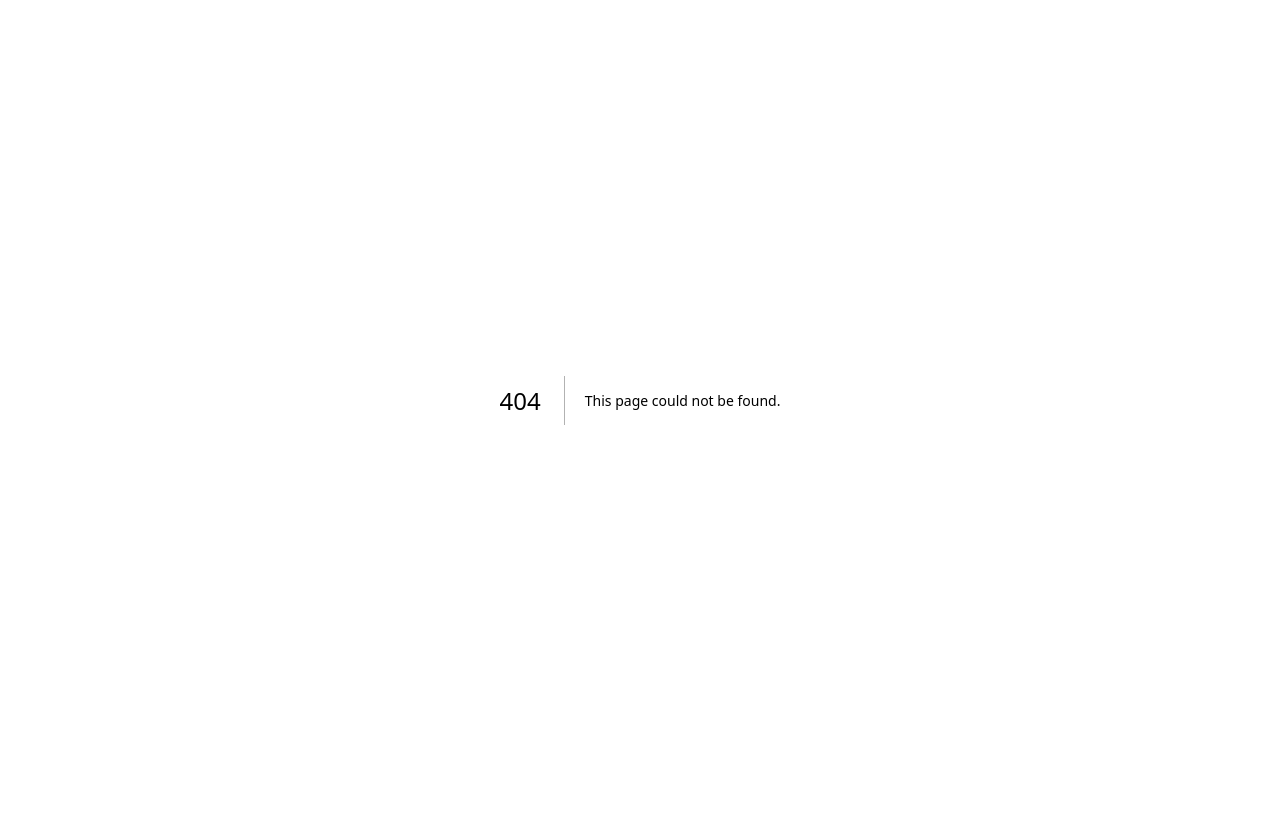
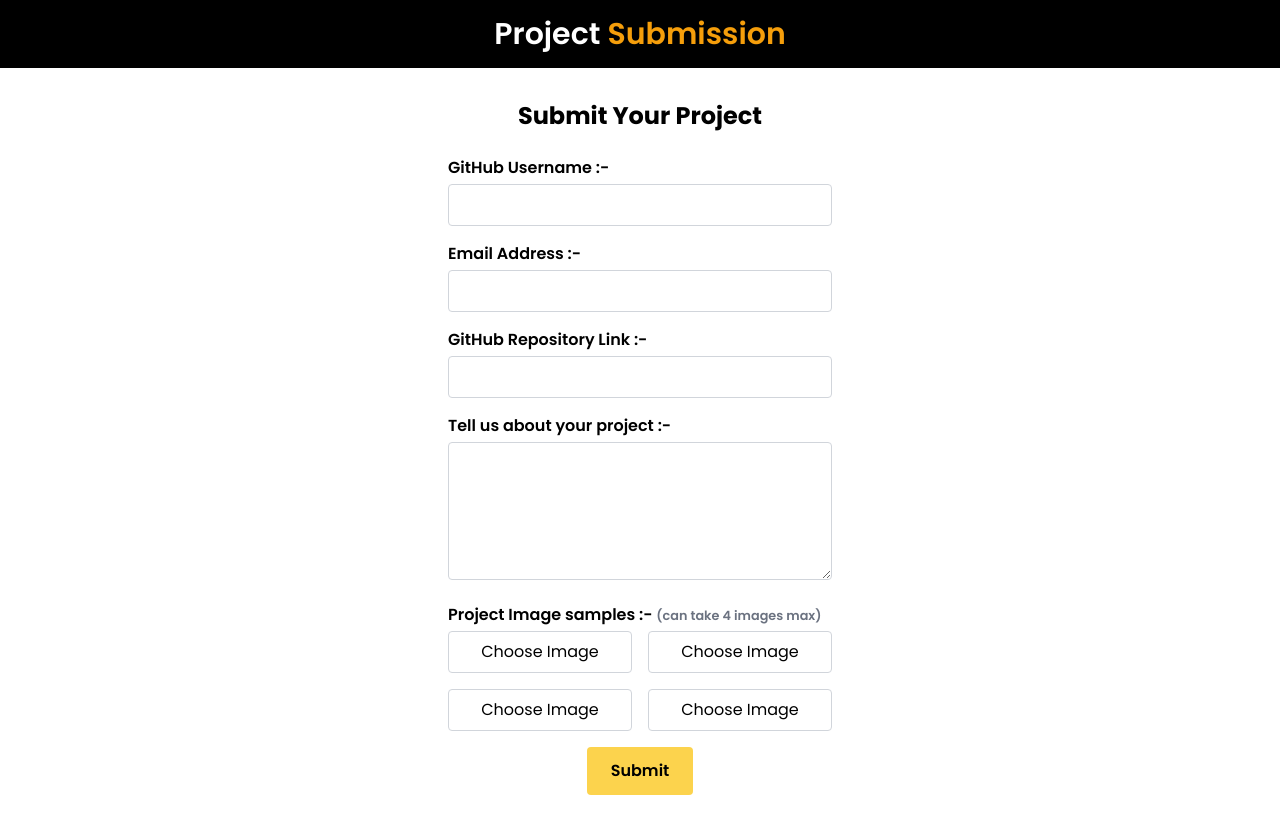
Before and after one commit to Sohan-Rout/EcmaProjects, a Next.js app: page /submit-project in a window 1280 px wide. Before the commit this address had no page. Before the commit the page ends 800 px from the top, so only its background shows below. Built offline with nearby package versions, Linux system fonts and the light colour scheme.

Commit message:
jaggu removed timeline updated and submit projects and home page is created

```diff
--- a/app/components/navbar.jsx
+++ b/app/components/navbar.jsx
@@ -1,5 +1,5 @@
 import { useState, useEffect } from 'react';
-import SubmitProjectPopup from './SubmitProjectPopup';
+import Link from 'next/link';
 
 const LoadingOverlay = () => (
   <div className="fixed inset-0 bg-black bg-opacity-75 flex items-center justify-center z-50">
@@ -50,14 +50,6 @@
     }
   };
 
-  const openPopup = () => {
-    setIsOpen(true);
-  };
-
-  const closePopup = () => {
-    setIsOpen(false);
-  };
-
   return (
     <>
       {loading && <LoadingOverlay />}
@@ -67,7 +59,6 @@
             {/* Logo - Left aligned */}
             <div className="flex-shrink-0 flex items-center space-x-3">
               <button onClick={() => scrollToSection('home')} className="group flex items-center space-x-3">
-                {/* Removed favicon image */}
                 <h1 className="text-xl font-mono font-bold tracking-tight text-white">
                   <span className="text-amber-500 group-hover:text-amber-400 transition-colors">E</span>
                   <span className="group-hover:text-gray-300 transition-colors">cma</span>
@@ -103,13 +94,15 @@
 
             {/* CTA Button - Right aligned */}
             <div className="hidden md:block">
-              <button onClick={openPopup} className="ml-4 relative overflow-hidden bg-amber-500 text-black px-4 py-2 rounded-md font-medium hover:bg-amber-400 transition-all duration-300 group flex items-center">
-                <span className="relative z-10">Submit Project</span>
-                <svg xmlns="http://www.w3.org/2000/svg" className="h-4 w-4 ml-1.5" viewBox="0 0 20 20" fill="currentColor">
-                  <path fillRule="evenodd" d="M10 3a1 1 0 011 1v5h5a1 1 0 110 2h-5v5a1 1 0 11-2 0v-5H4a1 1 0 110-2h5V4a1 1 0 011-1z" clipRule="evenodd" />
-                </svg>
-                <span className="absolute inset-0 bg-gradient-to-r from-amber-500 to-amber-600 opacity-0 group-hover:opacity-100 transition-opacity duration-300"></span>
-              </button>
+              <Link href="/submit-project" legacyBehavior passHref>
+                <a className="ml-4 relative overflow-hidden bg-amber-500 text-black px-4 py-2 rounded-md font-medium hover:bg-amber-400 transition-all duration-300 group flex items-center">
+                  <span className="relative z-10">Submit Project</span>
+                  <svg xmlns="http://www.w3.org/2000/svg" className="h-4 w-4 ml-1.5" viewBox="0 0 20 20" fill="currentColor">
+                    <path fillRule="evenodd" d="M10 3a1 1 0 011 1v5h5a1 1 0 110 2h-5v5a1 1 0 11-2 0v-5H4a1 1 0 110-2h5V4a1 1 0 011-1z" clipRule="evenodd" />
+                  </svg>
+                  <span className="absolute inset-0 bg-gradient-to-r from-amber-500 to-amber-600 opacity-0 group-hover:opacity-100 transition-opacity duration-300"></span>
+                </a>
+              </Link>
             </div>
 
             {/* Mobile menu button */}
@@ -155,7 +148,6 @@
           </div>
         </div>
       </nav>
-      <SubmitProjectPopup isOpen={isOpen} onClose={closePopup} />
     </>
   );
 };
--- a/app/components/projects.jsx
+++ b/app/components/projects.jsx
@@ -6,8 +6,8 @@
       description: "Interactive visualization of data structures and algorithms",
       image: "/prototypedsavisualizer.png",
       repoLink: "https://github.com/Sohan-Rout/DsaVisualizer",
-      authorName: "Sohan_Rout",
-      authorLink: "https://www.linkedin.com/in/sohan-rout",
+      authorName: "",
+      authorLink: "",
       tags: ["JavaScript", "next.js", "Algorithms", "express.js"]
     }
   ];
@@ -70,6 +70,7 @@
                 {/* Footer */}
                 <div className="flex items-center justify-between pt-4 border-t border-gray-100">
                   {/* Author */}
+                  {project.authorName && project.authorLink ? (
                     <a
                       href={project.authorLink}
                       target="_blank"
@@ -79,6 +80,9 @@
                       <span className="w-2 h-2 bg-amber-500 rounded-full mr-2"></span>
                       @{project.authorName}
                     </a>
+                  ) : (
+                    <div></div>
+                  )}
 
                   {/* Repo Link */}
                   <a
--- /dev/null
+++ b/app/submit-project/page.jsx
@@ -0,0 +1,173 @@
+"use client";
+
+import { useState, useEffect } from 'react';
+
+const SubmitProjectPage = () => {
+  const [formData, setFormData] = useState({
+    githubUsername: '',
+    email: '',
+    repoLink: '',
+    projectDescription: '',
+    projectImages: [null, null, null, null],
+  });
+
+  const [imagePreviews, setImagePreviews] = useState([null, null, null, null]);
+
+  useEffect(() => {
+    return () => {
+      imagePreviews.forEach(url => {
+        if (url) URL.revokeObjectURL(url);
+      });
+    };
+  }, [imagePreviews]);
+
+  const handleChange = (e) => {
+    const { name, value } = e.target;
+    setFormData(prev => ({ ...prev, [name]: value }));
+  };
+
+  const handleImageChange = (index, e) => {
+    const file = e.target.files[0];
+    setFormData(prev => {
+      const newImages = [...prev.projectImages];
+      newImages[index] = file;
+      return { ...prev, projectImages: newImages };
+    });
+
+    if (file) {
+      const previewUrl = URL.createObjectURL(file);
+      setImagePreviews(prev => {
+        const newPreviews = [...prev];
+        if (newPreviews[index]) {
+          URL.revokeObjectURL(newPreviews[index]);
+        }
+        newPreviews[index] = previewUrl;
+        return newPreviews;
+      });
+    } else {
+      setImagePreviews(prev => {
+        const newPreviews = [...prev];
+        if (newPreviews[index]) {
+          URL.revokeObjectURL(newPreviews[index]);
+        }
+        newPreviews[index] = null;
+        return newPreviews;
+      });
+    }
+  };
+
+  const handleSubmit = (e) => {
+    e.preventDefault();
+
+    const emailBody = `
+GitHub Username: ${formData.githubUsername}
+Email Address: ${formData.email}
+GitHub Repository Link: ${formData.repoLink}
+Project Description: ${formData.projectDescription}
+Project Images: ${formData.projectImages.map((img, i) => img ? img.name : 'No image').join(', ')}
+    `;
+
+    const mailtoLink = `mailto:vaibhavjj99@gmail.com?subject=Project Submission&body=${encodeURIComponent(emailBody)}`;
+
+    window.location.href = mailtoLink;
+  };
+
+  return (
+    <main className="min-h-screen bg-white">
+      {/* Navbar */}
+      <nav className="bg-black py-4 px-6 flex justify-center">
+        <h1 className="text-white text-3xl font-semibold">
+          <span>Project </span><span className="text-amber-500">Submission</span>
+        </h1>
+      </nav>
+
+      {/* Form */}
+      <div className="max-w-md mx-auto p-8 text-black">
+        <h2 className="text-2xl font-bold mb-6 text-center">Submit Your Project</h2>
+        <form onSubmit={handleSubmit} className="space-y-4">
+          <div>
+            <label htmlFor="githubUsername" className="block font-semibold mb-1">GitHub Username :-</label>
+            <input
+              type="text"
+              id="githubUsername"
+              name="githubUsername"
+              value={formData.githubUsername}
+              onChange={handleChange}
+              required
+              className="w-full border border-gray-300 rounded px-3 py-2 focus:outline-none focus:ring-2 focus:ring-amber-400"
+            />
+          </div>
+          <div>
+            <label htmlFor="email" className="block font-semibold mb-1">Email Address :-</label>
+            <input
+              type="email"
+              id="email"
+              name="email"
+              value={formData.email}
+              onChange={handleChange}
+              required
+              className="w-full border border-gray-300 rounded px-3 py-2 focus:outline-none focus:ring-2 focus:ring-amber-400"
+            />
+          </div>
+          <div>
+            <label htmlFor="repoLink" className="block font-semibold mb-1">GitHub Repository Link :-</label>
+            <input
+              type="url"
+              id="repoLink"
+              name="repoLink"
+              value={formData.repoLink}
+              onChange={handleChange}
+              required
+              className="w-full border border-gray-300 rounded px-3 py-2 focus:outline-none focus:ring-2 focus:ring-amber-400"
+            />
+          </div>
+          <div>
+            <label htmlFor="projectDescription" className="block font-semibold mb-1">Tell us about your project :-</label>
+            <textarea
+              id="projectDescription"
+              name="projectDescription"
+              value={formData.projectDescription}
+              onChange={handleChange}
+              rows={5}
+              className="w-full border border-gray-300 rounded px-3 py-2 resize-y focus:outline-none focus:ring-2 focus:ring-amber-400"
+              required
+            />
+          </div>
+          <div>
+            <label className="block font-semibold mb-1">Project Image samples :- <small className="text-gray-500">(can take 4 images max)</small></label>
+            <div className="grid grid-cols-2 gap-4">
+              {[0,1,2,3].map(i => (
+                <div key={i} className="flex flex-col items-center">
+                  <input
+                    type="file"
+                    accept="image/*"
+                    onChange={(e) => handleImageChange(i, e)}
+                    className="hidden"
+                    id={`file-input-${i}`}
+                  />
+                  <label htmlFor={`file-input-${i}`} className="cursor-pointer border border-gray-300 rounded p-2 w-full flex justify-center items-center">
+                    {imagePreviews[i] ? (
+                      <img src={imagePreviews[i]} alt={`Preview ${i+1}`} className="max-h-24 object-contain" />
+                    ) : (
+                      <span>Choose Image</span>
+                    )}
+                  </label>
+                </div>
+              ))}
+            </div>
+          </div>
+          <div className="text-center">
+            <button
+              type="submit"
+              className="bg-amber-300 text-black px-6 py-3 rounded font-semibold hover:bg-amber-400 transition"
+            >
+              Submit
+            </button>
+          </div>
+        </form>
+      </div>
+    </main>
+  );
+};
+
+export default SubmitProjectPage;
```
Lines whose indentation alone changed are shown as unchanged.
